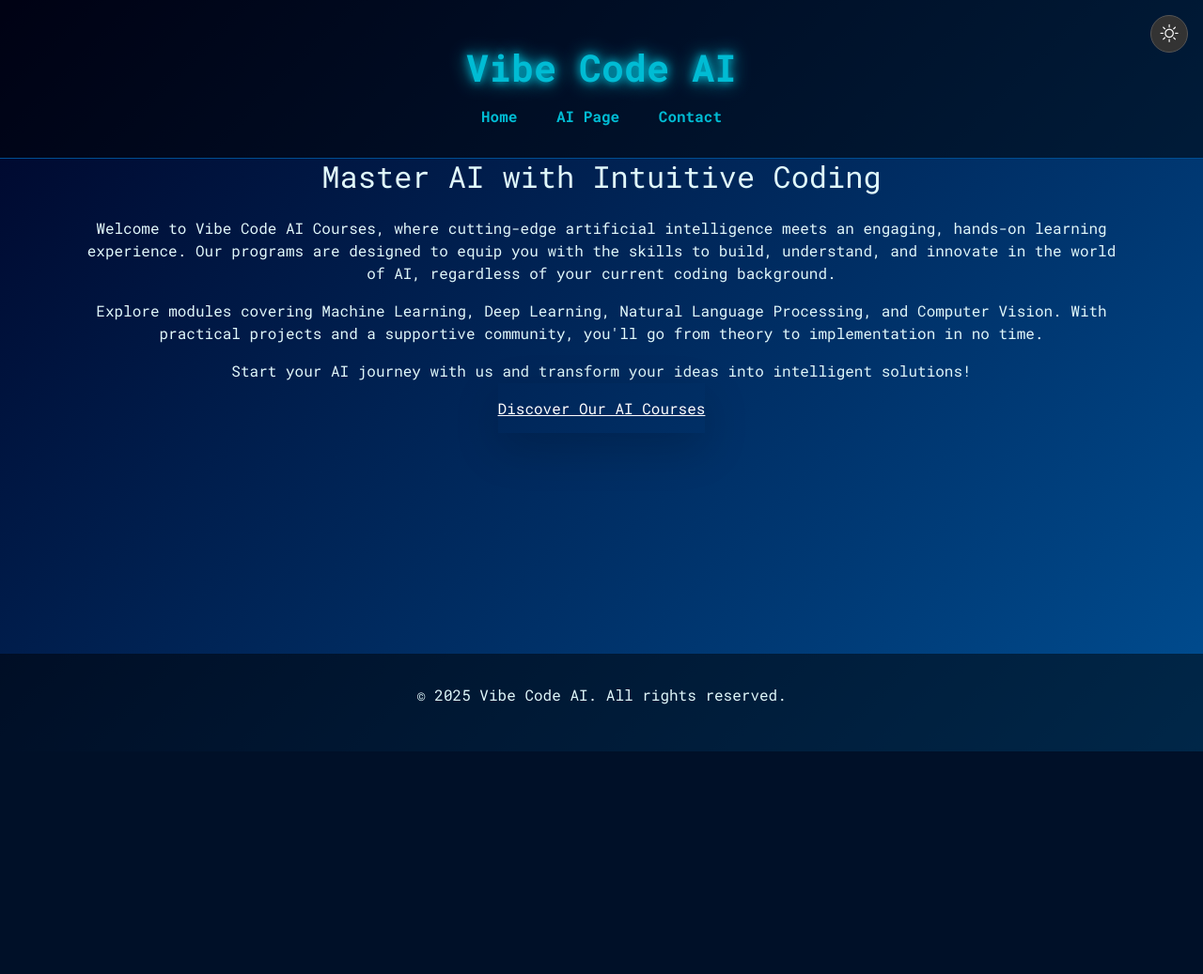
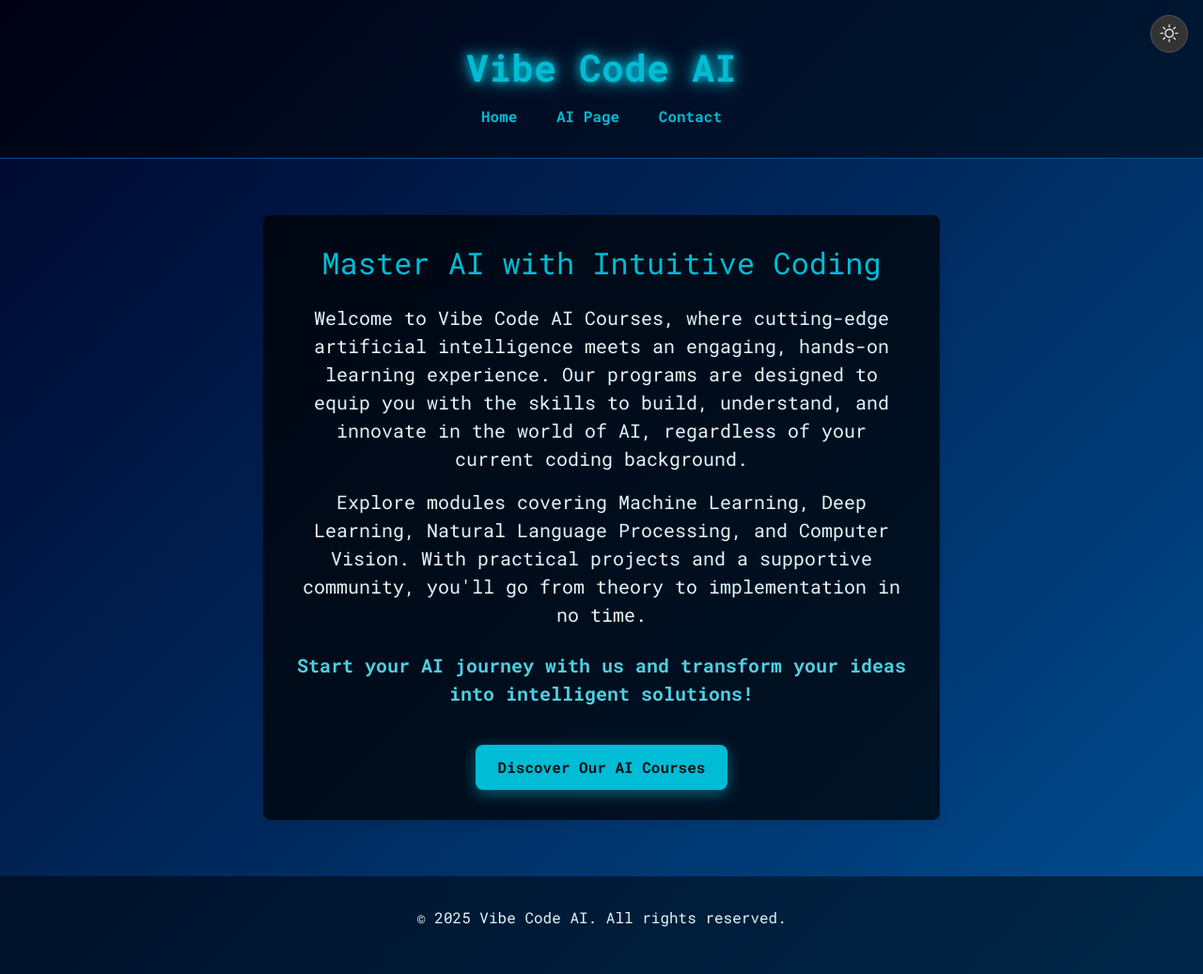
Before and after one commit to ja154/course_app, a Flask app: page / in a window 1280 px wide. Shown: the whole page at 94% size. Before the commit the page ends 800 px from the top, so only its background shows below. Run offline with Flask 3, Linux system fonts and the light colour scheme; parts of the project's set-up code (start-up, migrations or seed data) failed here and were passed over.

Commit message:
tech.html

```diff
--- a/templates/tech.html
+++ b/templates/tech.html
@@ -3,22 +3,27 @@
 {% block title %}Home{% endblock %}
 
 {% block content %}
-    <div class="text-center py-8">
-        <h2 class="text-3xl font-bold text-cyan-400 mb-4">Master AI with Intuitive Coding</h2>
-        <p class="text-lg text-gray-300 mb-6">
+<section class="section-padding">
+    <div class="container">
+        <div class="row justify-content-center">
+            <div class="col-lg-8 col-12 text-center">
+                <div class="custom-block">
+                    <h2 class="mb-4" style="color: var(--heading-color);">Master AI with Intuitive Coding</h2>
+                    <p class="lead">
                         Welcome to Vibe Code AI Courses, where cutting-edge artificial intelligence meets an engaging, hands-on learning experience. Our programs are designed to equip you with the skills to build, understand, and innovate in the world of AI, regardless of your current coding background.
                     </p>
-        <p class="text-lg text-gray-300 mb-6">
+                    <p class="lead mb-4">
                         Explore modules covering Machine Learning, Deep Learning, Natural Language Processing, and Computer Vision. With practical projects and a supportive community, you'll go from theory to implementation in no time.
                     </p>
-        <p class="text-xl font-semibold text-green-400">
+                    <p class="lead fw-semibold" style="color: var(--secondary-color);">
                        Start your AI journey with us and transform your ideas into intelligent solutions!
                     </p>
-        <!-- Button to directly link users to the AI page -->
-        <p class="mt-8">
-            <a href="{{ url_for('ai') }}" class="inline-block px-6 py-3 bg-blue-600 text-white font-bold rounded-lg shadow-lg hover:bg-blue-700 transition duration-300">
+                    <a href="{{ url_for('ai') }}" class="custom-btn mt-4">
                         Discover Our AI Courses
                     </a>
-        </p>
                 </div>
+            </div>
+        </div>
+    </div>
+</section>
 {% endblock %}
```
Lines whose indentation alone changed are shown as unchanged.
